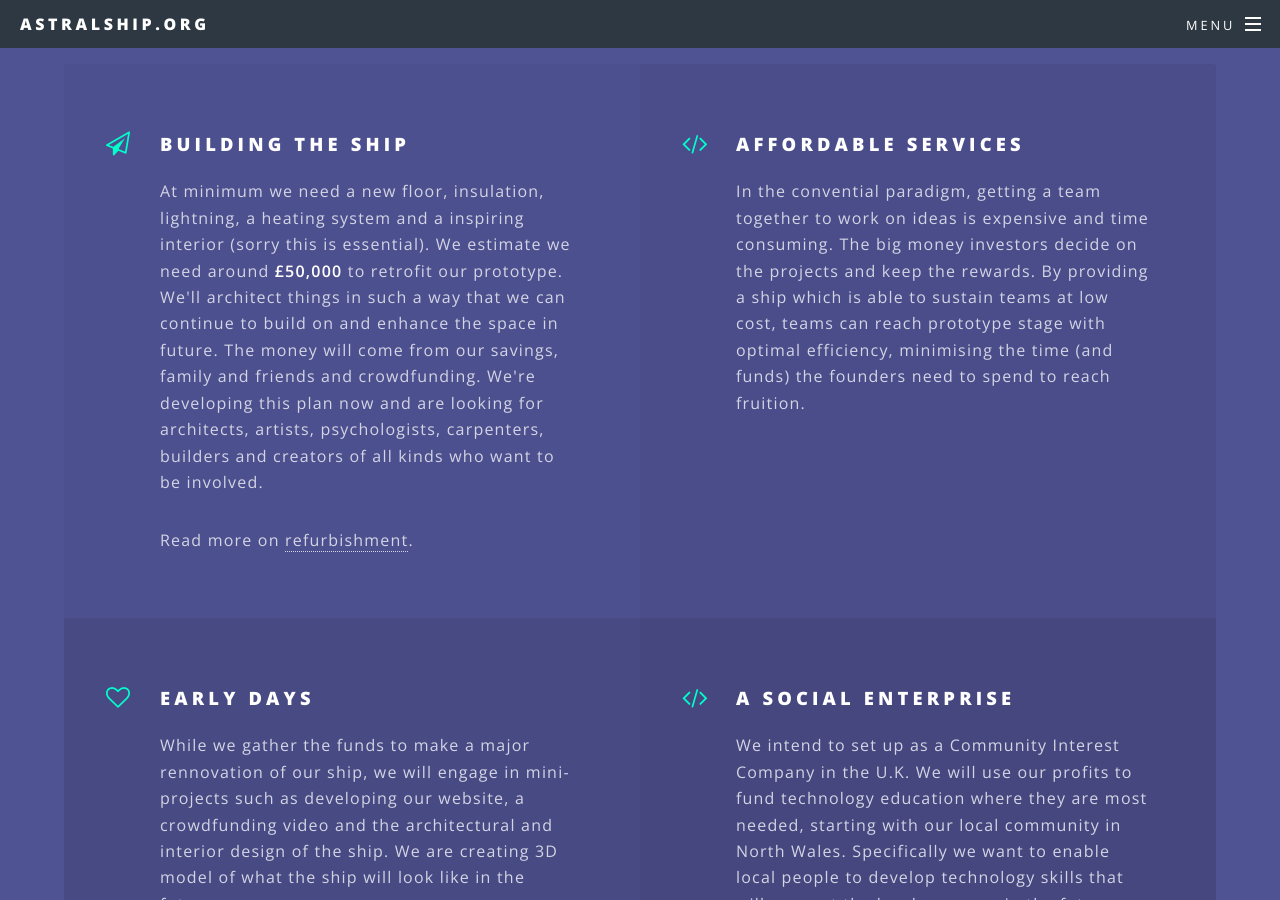
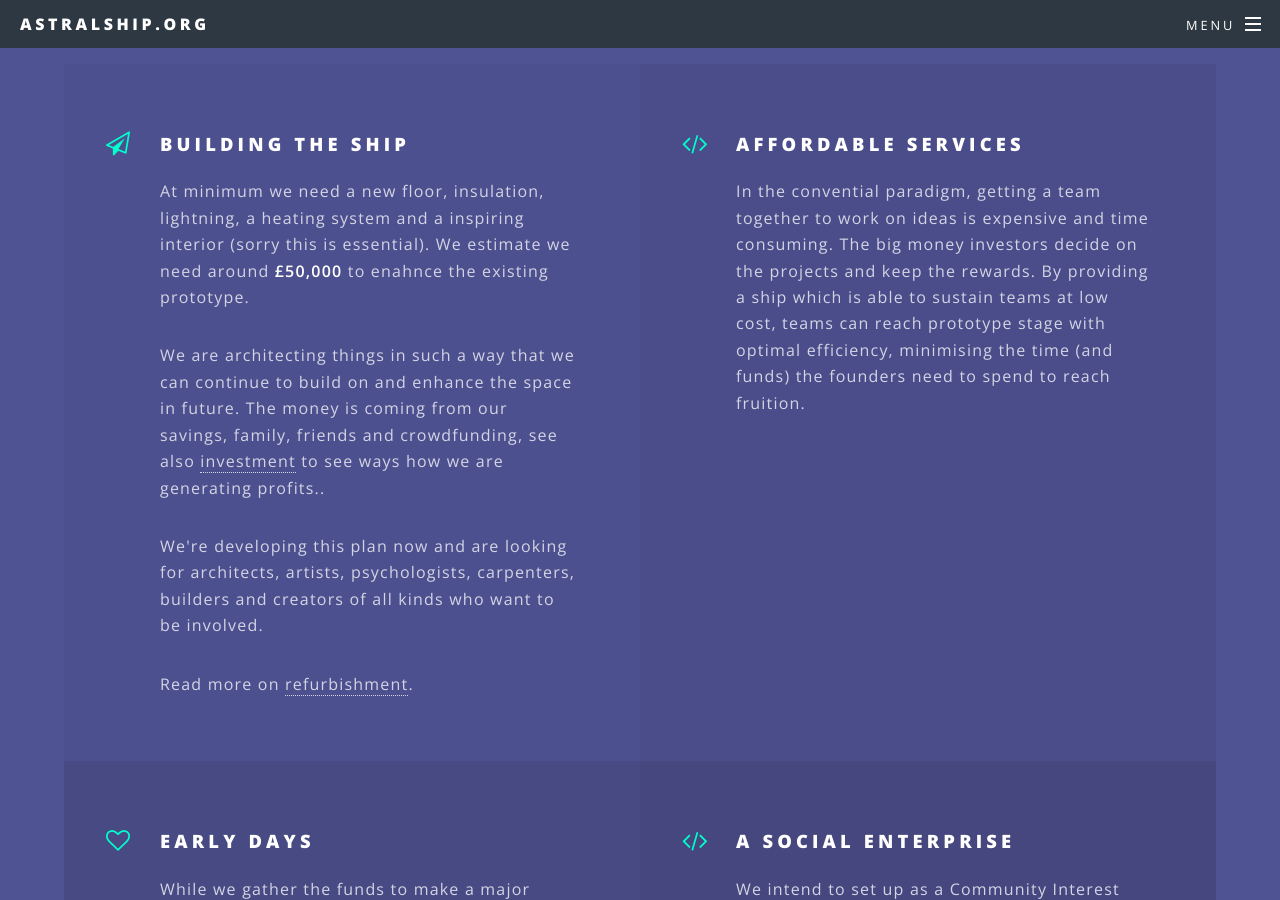
Before and after one commit to astralship/astralship.github.io, a Jekyll site: the page built from index.html, in a window 1280 px wide and 900 px high, scrolled down 4993 px. Built offline with Jekyll 4.4.1, drawn with Linux system fonts in a browser that asks for light colours; some of the changed text lies outside the part shown.

Commit message:
Adding a lot new lines + more options to rent space

```diff
--- a/index.html
+++ b/index.html
@@ -162,7 +162,11 @@ layout: landing
 							<ul class="features">
 								<li class="icon fa-paper-plane-o">
 									<h3>Building the ship</h3>
-									<p>At minimum we need a new floor, insulation, lightning, a heating system and a inspiring interior (sorry this is essential). We estimate we need around <strong>£50,000</strong> to retrofit our prototype. We'll architect things in such a way that we can continue to build on and enhance the space in future. The money will come from our savings, family and friends and crowdfunding. We're developing this plan now and are looking for architects, artists, psychologists, carpenters, builders and creators of all kinds who want to be involved. </p>
+									<p>At minimum we need a new floor, insulation, lightning, a heating system and a inspiring interior (sorry this is essential). We estimate we need around <strong>£50,000</strong> to enahnce the existing prototype.</p>
+
+									<p>We are architecting things in such a way that we can continue to build on and enhance the space in future. The money is coming from our savings, family, friends and crowdfunding, see also <a href="investment.html">investment</a> to see ways how we are generating profits..</p>
+
+									</p>We're developing this plan now and are looking for architects, artists, psychologists, carpenters, builders and creators of all kinds who want to be involved. </p>
 									<p>Read more on <a href="refurbishment.html">refurbishment</a>.</p>
 								</li>
 
@@ -178,7 +182,8 @@ layout: landing
 								</li>
 								<li class="icon fa-code">
 									<h3>A social enterprise</h3>
-									<p>We intend to set up as a Community Interest Company in the U.K. We will use our profits to fund technology education where they are most needed, starting with our local community in North Wales. Specifically we want to enable local people to develop technology skills that will support the local economy in the future, create a local culture of innovation and support environmental sustainability.</p>
+									<p>We intend to set up as a Community Interest Company in the U.K. We will use our profits to fund technology education where they are most needed, starting with our local community in North Wales.</p>
+									<p>Specifically we want to enable local people to develop technology skills that will support the local economy in the future, create a local culture of innovation and support environmental sustainability.</p>
 								</li>
 
 								<!--<li class="icon fa-code">
```
Also changed, not shown: other parts of index.html (+4 -2 lines), investment.html (+6 -1 lines).
